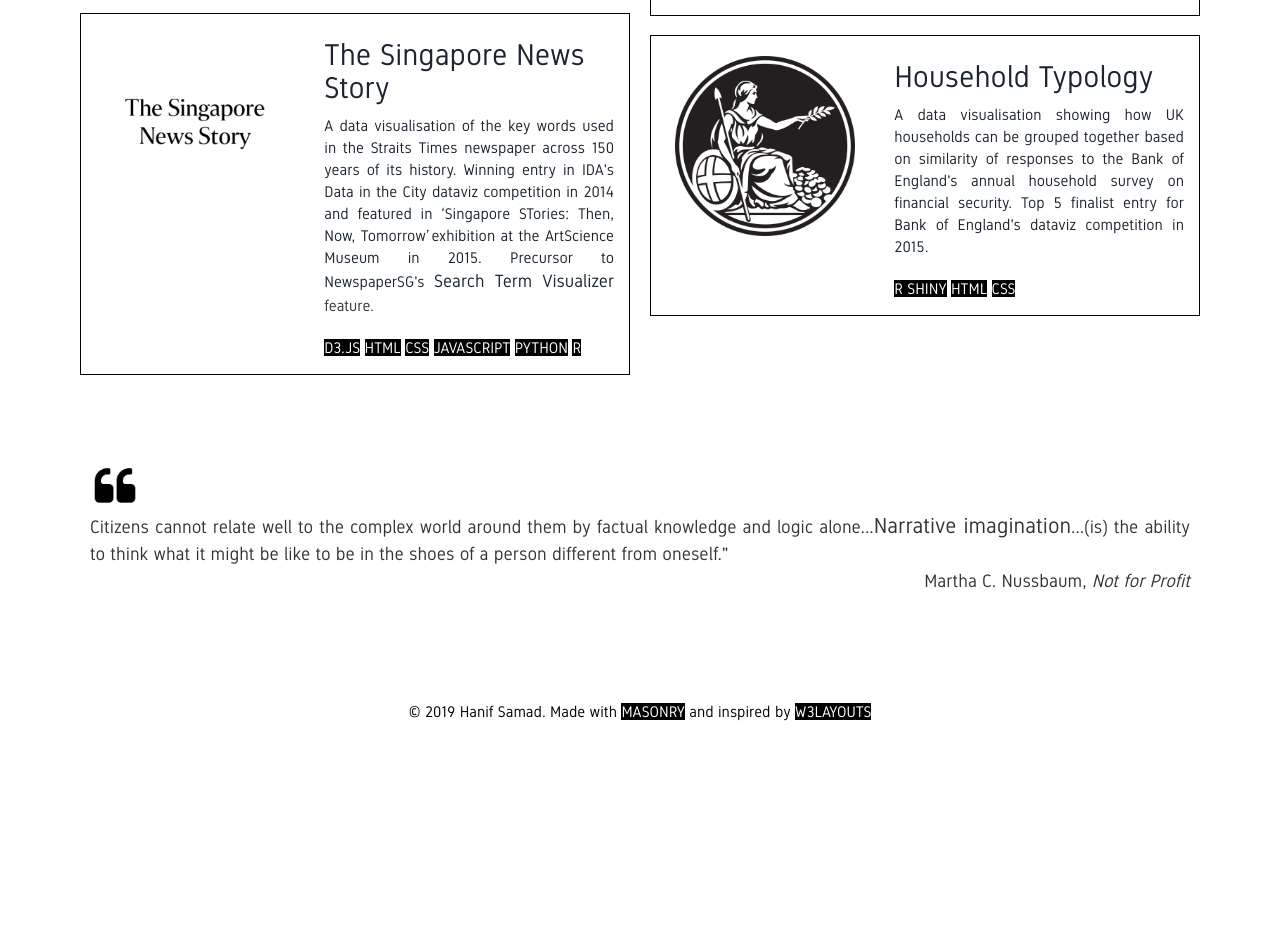
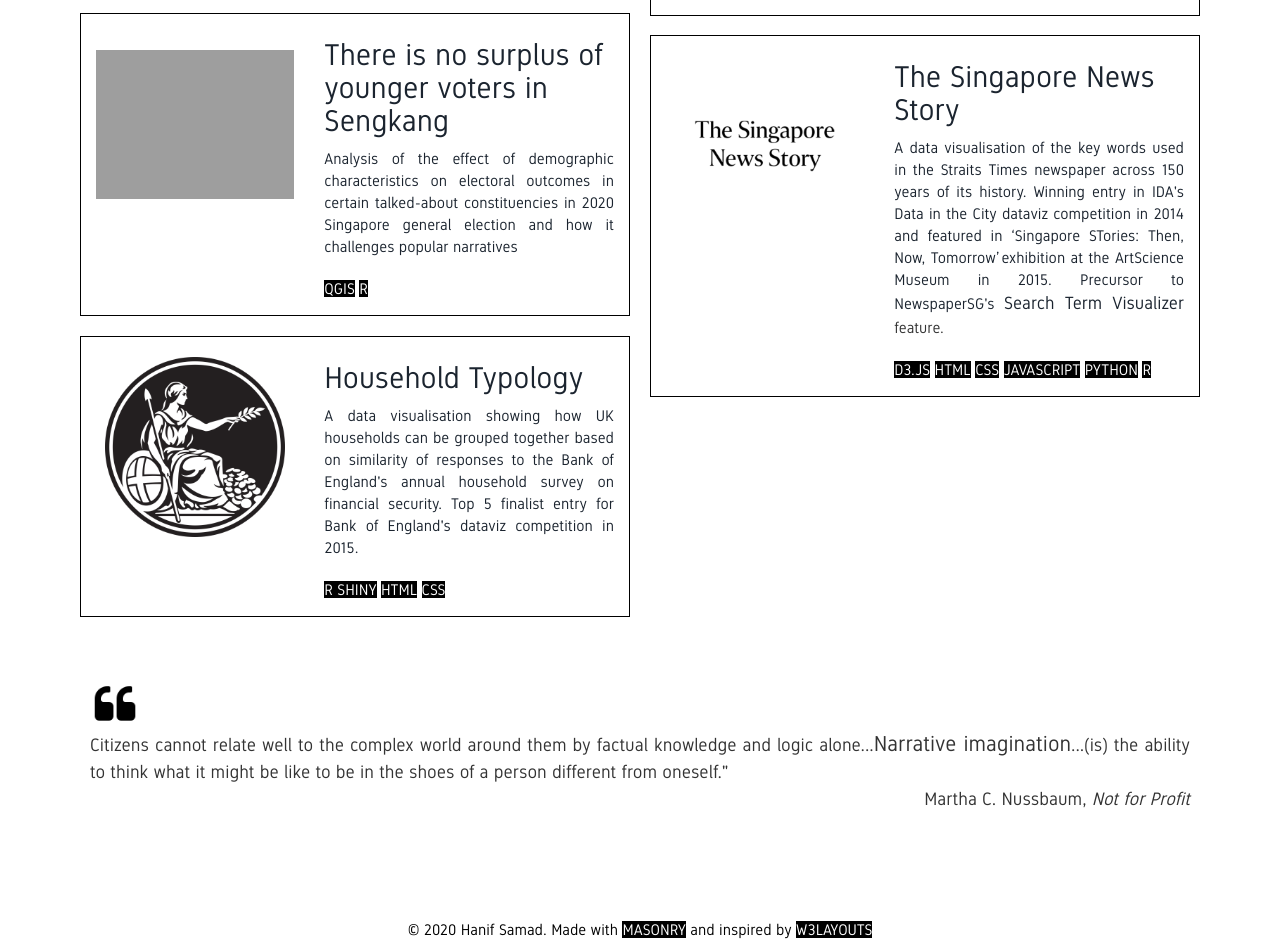
Before and after one commit to claussian/hanifsamad, a plain HTML site: page index.html in a window 1280 px wide. Shown: the part 1023-1967 px from the top of the page. Before the commit the page ends 1774 px from the top, so only its background shows below. Drawn offline with Linux system fonts and the light colour scheme; grey boxes are pictures that could not be loaded.

Commit message:
add tile for sg2020-elections

```diff
--- a/css/style.css
+++ b/css/style.css
@@ -514,6 +514,45 @@ a.down-in{
 	transition: background-color 0.5s ease;
 	background-color: #3D85C6;
 }
+
+/*--SG2020Elections styles--*/
+.grid-item-logo-sg2020election {
+	background: url('../images/sg2020-1.png');
+	background-size: contain;
+	background-repeat: no-repeat;
+	background-position: center;
+	height: 90%;
+	margin-top: 2.5%;
+}
+
+/*--SG2020Elections hover effects--*/
+
+.sg2020election .grid-item-container:hover {
+	transition: border 0.5s ease;
+	border: solid 1px #008080;
+}
+
+.sg2020election a:hover, .sg2020election a:active{
+	transition: color 0.5s ease;
+	color: #008080;
+	text-decoration: none;
+}
+
+.sg2020election a:hover .grid-item-logo-sg2020election {
+	transition: background 0.5s ease;
+	background: url('../images/sg2020-2.png');
+	background-size: contain;
+	background-repeat: no-repeat;
+	background-position: center;
+	height: 90%;
+	margin-top: 2.5%;
+}
+
+.sg2020election a:hover .name-sg2020election {
+	transition: background-color 0.5s ease;
+	background-color: #008080;
+}
+
 
 /*--Household Typology styles--*/
 .grid-item-logo-hhtypology {
--- a/index.html
+++ b/index.html
@@ -110,6 +110,26 @@ License URL: http://creativecommons.org/licenses/by/3.0/
 							</div>
 						</div>
 					</a>
+					<a href="#sg2020-elections" class="scroll down-work"><img src="images/down.png" alt=""></a>
+					</div>
+					<div class="grid-item sg2020election" id="sg2020-elections">
+						<a href="https://medium.com/towards-data-science/there-is-no-surplus-of-younger-voters-in-sengkang-8c3056b236a7" target="_blank">
+						<div class="grid-item-container">
+							<div class="row">
+								<div class="col-md-5 bootstrap-col">
+									<div class="grid-item-logo-sg2020election"></div>
+								</div>
+								<div class="col-md-7">
+									<div class="grid-item-description">
+										<h2>There is no surplus of younger voters in Sengkang</h2>
+										<p> Analysis of the effect of demographic characteristics on electoral outcomes in certain talked-about constituencies in 2020 Singapore general election and how it challenges popular narratives</p>
+										<br/>
+										<p><span class="name-blackout name-sg2020election">QGIS</span> <span class="name-blackout name-sgnews">R</span>
+									</div>
+								</div>
+							</div>
+						</div>
+					</a>
 					<a href="#sgnews" class="scroll down-work"><img src="images/down.png" alt=""></a>
 					</div>
 					<div class="grid-item sgnews" id="sgnews">
@@ -215,7 +235,7 @@ License URL: http://creativecommons.org/licenses/by/3.0/
 	<!--footer-->
 	<div class="footer">
 		<div class="container">
-			<p class="footer-grid">&copy; 2019 Hanif Samad. Made with <span class="name-blackout"><a href="https://masonry.desandro.com/" target="_blank">Masonry</a></span> and inspired by <span class="name-blackout"><a href="http://w3layouts.com/" target="_blank">W3layouts</a></span></p>
+			<p class="footer-grid">&copy; 2020 Hanif Samad. Made with <span class="name-blackout"><a href="https://masonry.desandro.com/" target="_blank">Masonry</a></span> and inspired by <span class="name-blackout"><a href="http://w3layouts.com/" target="_blank">W3layouts</a></span></p>
 
 		 </div>
 	 </div>
```
Also changed, not shown: 2 other files.
